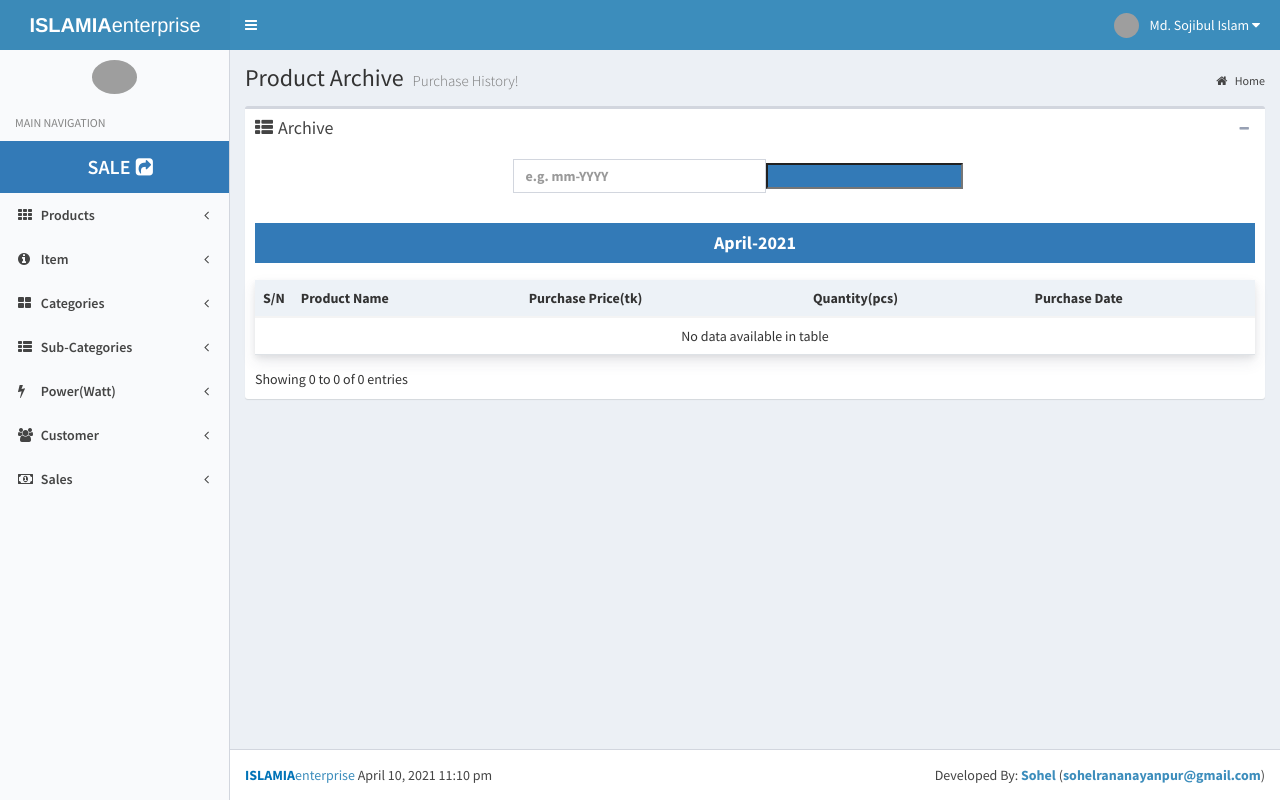
After one commit to sohel-code-base/ims, a Symfony app: template templates/product_purchase/productPurchaseArchive.html.twig in a window 1280 px wide. The commit adds this page. Run offline with Twig, Linux system fonts and the light colour scheme; the template is opened without the code that fills it, so the values that code supplies are empty; form fields are guessed from the names that the template uses; some libraries are stand-ins or nearby versions; grey boxes are pictures that could not be loaded.

Commit message:
Added purchase product archive

```diff
--- a/src/Form/ProductPurchaseType.php
+++ b/src/Form/ProductPurchaseType.php
@@ -32,7 +32,7 @@ class ProductPurchaseType extends AbstractType
                     'data-on' => 'Enabled',
                     'data-off'=> 'Disabled',
                     'data-width'=> '150',
-                    'checked' => 'checked'
+//                    'checked' => 'checked'
                 ],
                 'label' => false,
             ])
--- a/templates/inc/_sidebar.html.twig
+++ b/templates/inc/_sidebar.html.twig
@@ -30,7 +30,8 @@
                 </a>
                 <ul class="treeview-menu">
                     <li><a href="{{ path('all_purchase_product') }}"><i class="fa fa-list"></i>All Products</a></li>
-                    <li><a href="{{ path('product_purchase') }}"><i class="fa fa-database"></i>Store Product</a></li>
+                    <li><a href="{{ path('product_purchase') }}"><i class="fa fa-plus-square"></i>Store Product</a></li>
+                    <li><a href="{{ path('product_purchase_archive') }}"><i class="fa fa-database"></i>Purchase Archive</a></li>
                 </ul>
             </li>
             <li class="treeview">
--- a/templates/product_purchase/index.html.twig
+++ b/templates/product_purchase/index.html.twig
@@ -82,7 +82,7 @@
                                     {% if product.watt is not empty %}
                                         <strong>{{ '('~product.watt~'w)'|default('')}}</strong>
                                     {% endif %}
-                                    {{ product.status == 0 ? "<span class='bg-orange btn-flat text-white btn-xs'>Currently Unavailable!" : "" }}
+                                    {{ product.status == 0 or product.quantity == 0 ? "<span class='bg-orange btn-flat text-white btn-xs'>Currently Unavailable!" : "" }}
                                 </td>
                                 <td>{{ product.purchasePrice|default(0) }}</td>
                                 <td>{{ product.salePrice|default(0) }}</td>
--- /dev/null
+++ b/templates/product_purchase/productPurchaseArchive.html.twig
@@ -0,0 +1,108 @@
+{% extends 'base.html.twig' %}
+
+{% block stylesheet %}
+    <link rel="stylesheet" href="{{ asset('/css/bootstrap-datepicker.min.css') }}">
+    <!-- DataTables -->
+    <link rel="stylesheet" href="{{ asset('/css/dataTables.bootstrap.min.css') }}">
+{% endblock %}
+
+{% block contentTitle %}
+    Product Archive <small>Purchase History!</small>
+{% endblock %}
+{% block body %}
+
+    <!-- Main content -->
+    <section class="content">
+
+        <!-- /.box -->
+
+        <div class="box">
+            <div class="box-header">
+                <h3 class="box-title"><i class="fa fa-th-list" style="margin-right: 5px;"></i>Archive </h3>
+                <div class="box-tools pull-right">
+                    <button type="button" class="btn btn-box-tool" data-widget="collapse" data-toggle="tooltip" title="Collapse"><i class="fa fa-minus"></i></button>
+                    {#                    <button type="button" class="btn btn-box-tool" data-widget="remove" data-toggle="tooltip" title="Remove"><i class="fa fa-times"></i></button>#}
+                </div>
+            </div>
+            <!-- /.box-header -->
+            <div class="box-body">
+
+                <div class="row">
+                    <div class="col-md-6 col-md-offset-3 margin-bottom">
+                        {{ form_start(filterForm) }}
+                        <table width="100%">
+                            <thead>
+                            <tr>
+                                <th>{{ form_widget(filterForm.monthYear,{'id': 'datepicker','attr':{'autocomplete': 'off','placeholder': 'e.g. mm-YYYY'}}) }}</th>
+                                <th>{{ form_widget(filterForm.filter, {'attr':{'class':'btn-flat bg-primary'}}) }}</th>
+                            </tr>
+                            </thead>
+                        </table>
+                    </div>
+                </div>
+                <div class="row">
+                    <div class="col-md-12">
+                        <h4 class="text-center text-white bg-primary box-header text-bold">{{ filterBy|date('F-Y') }}</h4>
+                    </div>
+                </div>
+                <table id="datatable" class="table">
+                    <thead>
+                    <tr>
+                        <th width="10" class="text-center">{{ 'S/N'|trans }}</th>
+                        <th>{{ 'Product Name'|trans }}</th>
+                        <th>{{ 'Purchase Price'|trans }}(tk)</th>
+                        <th>{{ 'Quantity'|trans }}(pcs)</th>
+                        <th>{{ 'Purchase Date'|trans }}</th>
+{#                        <th width="20%"><i class="fa fa-gear"></i></th>#}
+                    </tr>
+                    </thead>
+                    <tbody>
+                    {% if records is not empty and records is iterable %}
+                        {% for record in records %}
+                            <tr>
+                                <td>{{ loop.index }}</td>
+                                <td>
+                                    {{ record.productName|default('') }}
+                                    {% if record.watt is not null %}
+                                        <strong>({{ record.watt }} w)</strong>
+                                    {% endif %}
+                                </td>
+                                <td>{{ record.purchasePrice|default(0) }}</td>
+                                <td>{{ record.quantity|default(0) }}</td>
+                                <td>{{ record.purchaseDate|date('d-m-Y') }}</td>
+                            </tr>
+                        {% endfor %}
+                    {% endif %}
+                    </tbody>
+                </table>
+            </div>
+            <!-- /.box-body -->
+        </div>
+        <!-- /.box -->
+    </section>
+    <!-- /.content -->
+{% endblock %}
+
+{% block javascripts %}
+    <script src="{{ asset('/js/bootstrap-datepicker.min.js') }}"></script>
+    <!-- DataTables -->
+    <script src="{{ asset('/js/jquery.dataTables.min.js') }}"></script>
+    <script src="{{ asset('/js/dataTables.bootstrap.min.js') }}"></script>
+    <script>
+        $("#datepicker").datepicker( {
+            format: "mm-yyyy",
+            viewMode: "months",
+            minViewMode: "months"
+        });
+        $(function () {
+            $('#datatable').DataTable({
+                'paging'      : false,
+                'lengthChange': false,
+                'searching'   : false,
+                'ordering'    : false,
+                'info'        : true,
+                'autoWidth'   : false
+            })
+        })
+    </script>
+{% endblock %}
--- a/templates/product_purchase/purchaseProduct.html.twig
+++ b/templates/product_purchase/purchaseProduct.html.twig
@@ -74,7 +74,7 @@
                 <div class="row">
                     <div class="col-md-2 col-md-offset-5 ">
                         <div class="form-group">
-                            {{ form_widget(form.status) }}
+                            {{ form_widget(form.status,{'attr': {'checked': 'checked'}}) }}
                         </div>
                     </div>
                 </div>
```
Also changed, not shown: src/Controller/ProductPurchaseController.php (+26 -0 lines), src/Form/FilterType.php (added, +26 -0 lines), src/Repository/ProductPurchaseArchiveRepository.php (+19 -26 lines).
